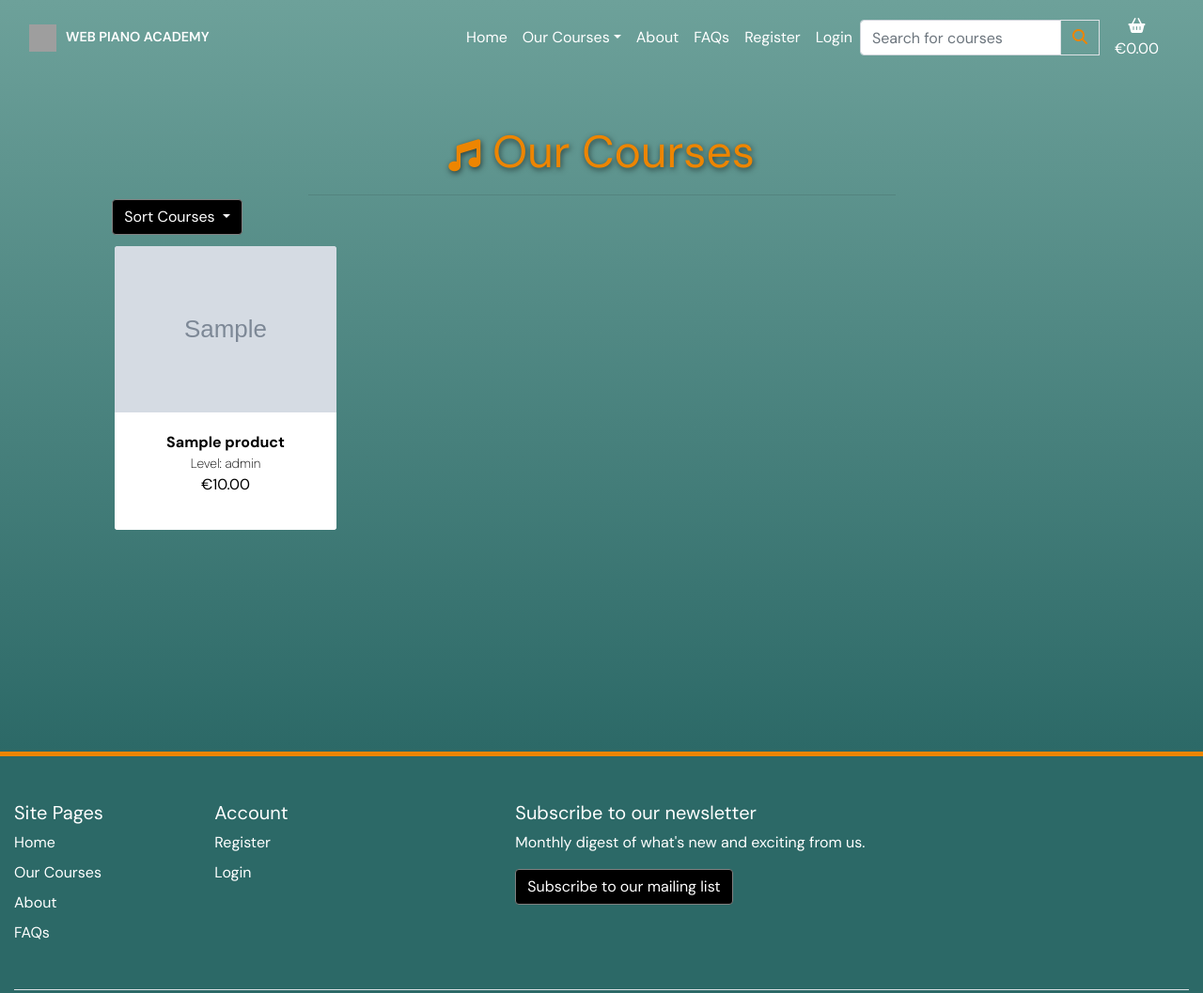
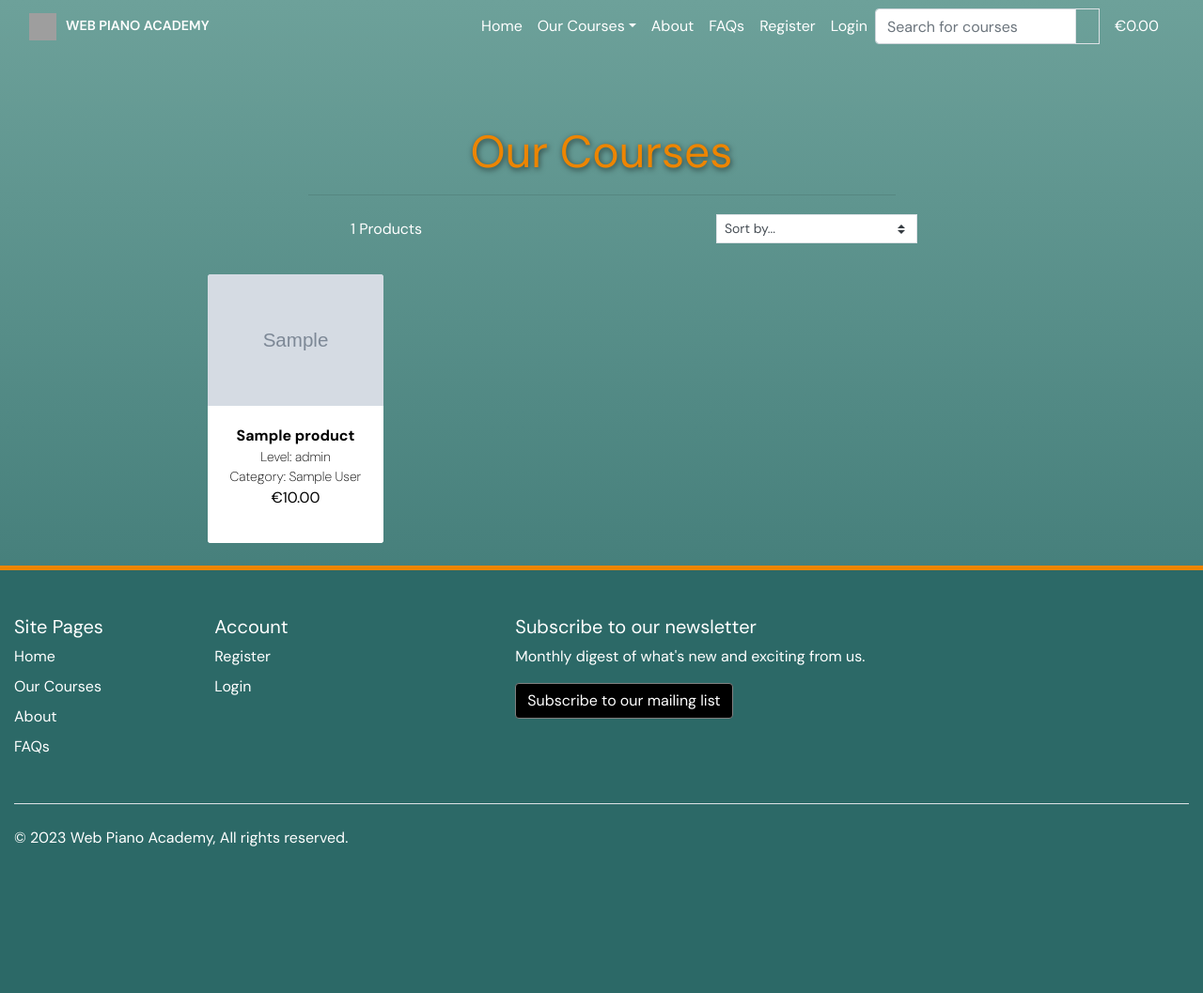
Before and after one commit to LewisMDillon/web-piano-academy, a Django app: page /products/courses/ in a window 1280 px wide. Shown: the top 1057 px of the page at 94% size. After the commit the page ends 901 px from the top, so only its background shows below. Run offline with Django 3.2, Linux system fonts and the light colour scheme; tables that the repository leaves empty hold one stand-in row (values such as "Sample post"); grey boxes marked "Sample" are stand-in pictures; some libraries are stand-ins or nearby versions; grey boxes are pictures that could not be loaded.

Commit message:
Edit course sorting to show current sort

```diff
--- a/home/static/home/style.css
+++ b/home/static/home/style.css
@@ -199,7 +199,7 @@ a:hover {
     color: #000;
 }
 
-.course-level {
+.course-level, .course-category {
     margin-bottom: 0;
     font-weight: 200;
     text-align: center;
@@ -239,6 +239,16 @@ a:hover {
 
 .sorting-link-section:hover {
     color: #fff;
+}
+
+#sorting-container {
+    display: flex;
+    justify-content: center;
+    align-items: center;
+}
+
+.sort-select-wrapper {
+    min-width: 200px;
 }
 
 /* -------- COURSE DETAILS PAGE -------- */
--- a/products/templates/products/courses.html
+++ b/products/templates/products/courses.html
@@ -11,21 +11,29 @@
                 <hr class="w-50 mb-1">
             </div>
         </div>
-        <div class="container-fluid ml-3">
-            <div class="dropdown" id="sorting-dropdown">
-                <a class="btn black-button dropdown-toggle" href="#" role="button" id="dropdownMenuLink" data-bs-toggle="dropdown" aria-expanded="false">
-                  Sort Courses
-                </a>
-
-                <ul class="dropdown-menu" aria-labelledby="dropdownMenuLink">
-                  <li class="sorting-link-section"><a href="{% url 'courses' %}?sort=price&direction=asc" class="sorting-link">by price</a></li>
-                  <li class="sorting-link-section"><a href="{% url 'courses' %}?sort=level&direction=asc" class="sorting-link">by level</a></li>
-                  <li class="sorting-link-section"><a href="{% url 'courses' %}?sort=name&direction=asc" class="sorting-link">by name</a></li>
-                  <li class="sorting-link-section"><a href="{% url 'courses' %}?sort=date_created&direction=desc" class="sorting-link">by newest</a></li>
-                  <li class="sorting-link-section"><a href="{% url 'courses' %}?sort=category&direction=asc" class="sorting-link">by category</a></li>
-                </ul>
+        <div class="product-container col-10 offset-1">
+            <div class="row mt-1 mb-2 mx-5">
+                <div class="col-12 col-md-6" id="sorting-container">
+                    <div class="sort-select-wrapper w-50">
+                        <select id="sort-selector" class="custom-select custom-select-sm rounded-0 border border-{% if current_sorting != 'None_None' %}info{% else %}black{% endif %}">
+                            <option value="reset" {% if current_sorting == 'None_None' %}selected{% endif %}>Sort by...</option>
+                            <option value="price_asc" {% if current_sorting == 'price_asc' %}selected{% endif %}>Price (low to high)</option>
+                            <option value="price_desc" {% if current_sorting == 'price_desc' %}selected{% endif %}>Price (high to low)</option>
+                            <option value="name_asc" {% if current_sorting == 'name_asc' %}selected{% endif %}>Name</option>
+                            <option value="category_asc" {% if current_sorting == 'category_asc' %}selected{% endif %}>Category</option>
+                            <option value="level_asc" {% if current_sorting == 'level_asc' %}selected{% endif %}>Level</option>
+                        </select>
+                    </div>
+                </div>
+                <div class="col-12 col-md-6 order-md-first">
+                    <p class="text-muted mt-3 text-center">
+                        {% if search_term or current_categories or current_sorting != 'None_None' %}
+                            <span class="small"><a href="{% url 'courses' %}">Courses Home</a> | </span>
+                        {% endif %}
+                        {{ products|length }} Products{% if search_term %} found for <strong>"{{ search_term }}"</strong>{% endif %}
+                    </p>
+                </div>
             </div>
-        </div>
         <div class="row">
             <div class="product-container col-10 offset-1">
                 <div class="row mt-1 mb-2"></div>
@@ -45,6 +53,7 @@
                                 <div class="card-body pb-0 product-cards">
                                     <a class="course-title" href="{% url 'product_detail' product.id %}">{{ product.name }}</a>
                                     <p class="small course-level">Level: {{ product.level }}</p>
+                                    <p class="small course-category">Category: {{ product.category.display_name }}</p>
                                 </div>
                                 <div class="card-footer bg-white pt-0 border-0 text-left">
                                     <div class="row">
@@ -75,3 +84,34 @@
     </div>
 </div>
 {% endblock %}
+
+{% block postloadjs %}
+<script type="text/javascript">
+    $('.btt-link').click(function(e) {
+        window.scrollTo(0,0)
+    })
+</script>
+
+<script type="text/javascript">
+    $('#sort-selector').change(function() {
+        var selector = $(this);
+        var currentUrl = new URL(window.location);
+
+        var selectedVal = selector.val();
+        if(selectedVal != "reset"){
+            var sort = selectedVal.split("_")[0];
+            var direction = selectedVal.split("_")[1];
+
+            currentUrl.searchParams.set("sort", sort);
+            currentUrl.searchParams.set("direction", direction);
+
+            window.location.replace(currentUrl);
+        } else {
+            currentUrl.searchParams.delete("sort");
+            currentUrl.searchParams.delete("direction");
+
+            window.location.replace(currentUrl);
+        }
+    })
+</script>
+{% endblock %}
```
